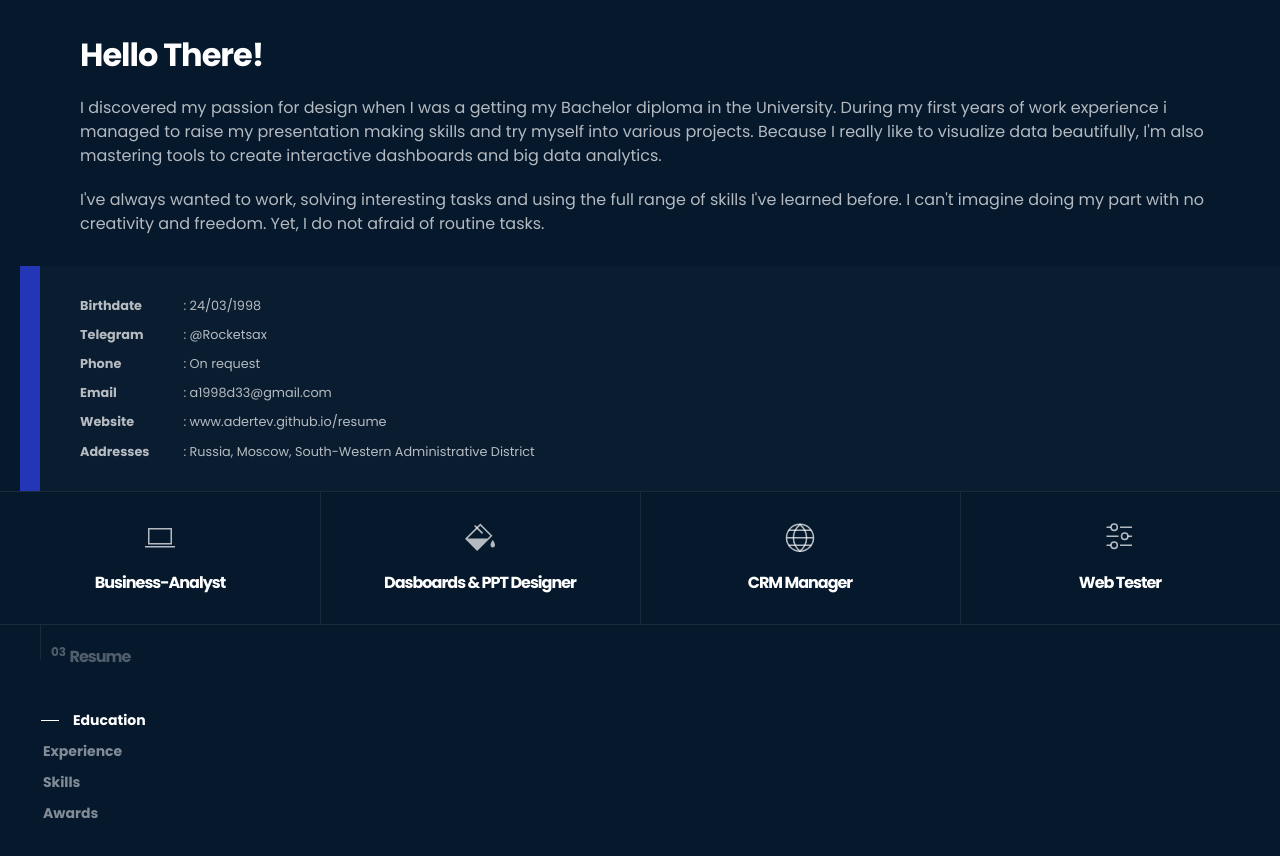
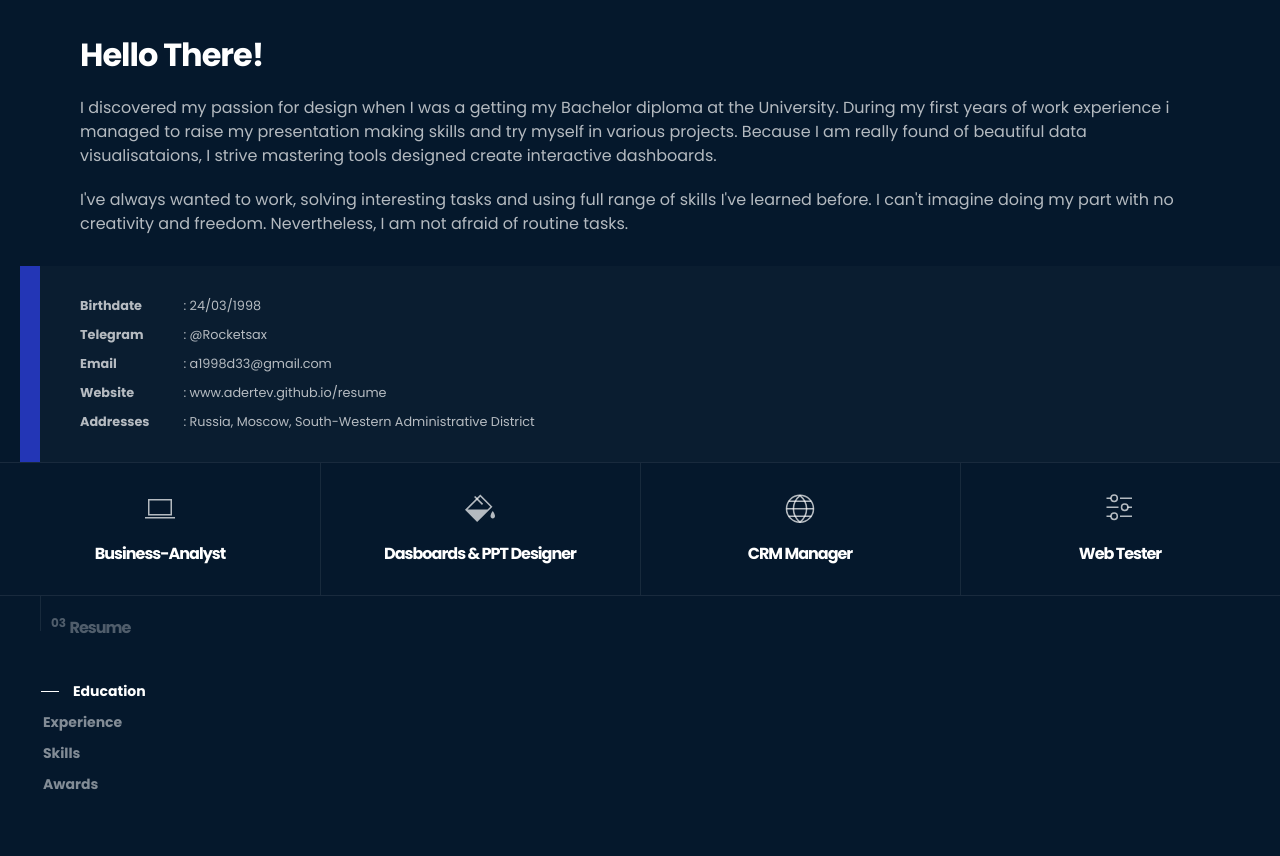
Before and after one commit to Adertev/resume, a website: page index.html in a window 1280 px wide. Shown: the part 886-1742 px from the top of the page. Drawn offline with Linux system fonts and the light colour scheme.

Commit message:
Add files via upload

```diff
--- a/index.html
+++ b/index.html
@@ -127,14 +127,14 @@
                 <div class="yb-my-profile-desc-top">
                   <h2 class="yb-section-title">Hello There!</h2>
                   <p>
-                    I discovered my passion for design when I was a getting my Bachelor diploma in the University.
-                    During my first years of work experience i managed to raise my presentation making skills and try myself into various projects.
-                    Because I really like to visualize data beautifully, I'm also mastering tools to create interactive dashboards and big data analytics.
+                    I discovered my passion for design when I was a getting my Bachelor diploma at the University.
+                    During my first years of work experience i managed to raise my presentation making skills and try myself in various projects.
+                    Because I am really found of beautiful data visualisataions, I strive mastering tools designed create interactive dashboards.
                   </p>
                   <p>
-                    I've always wanted to work, solving interesting tasks and using the full range of skills I've learned before.
+                    I've always wanted to work, solving interesting tasks and using full range of skills I've learned before.
                     I can't imagine doing my part with no creativity and freedom.
-                    Yet, I do not afraid of routine tasks.
+                    Nevertheless, I am not afraid of routine tasks.
                   </p>
                 </div>
                 <div class="yb-my-profile-desc-bottom yb-bg-soft">
@@ -144,9 +144,6 @@
                     </li>
                     <li>
                       <span>Telegram</span> : @Rocketsax
-                    </li>
-                    <li>
-                      <span>Phone</span> : On request
                     </li>
                     <li>
                       <span>Email</span> : a1998d33@gmail.com
```
